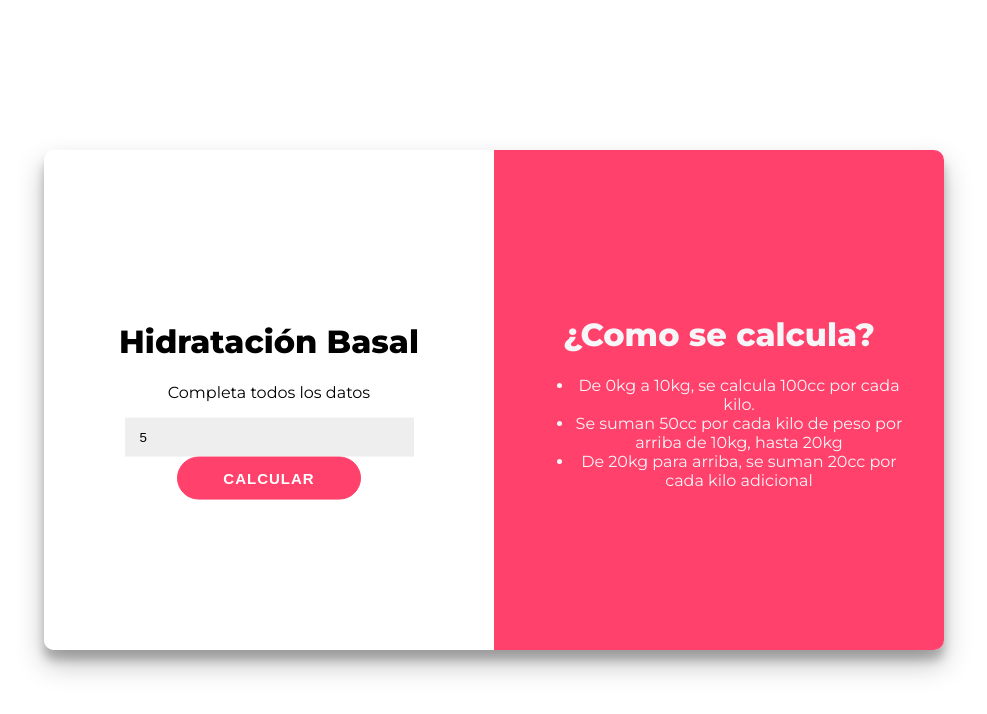
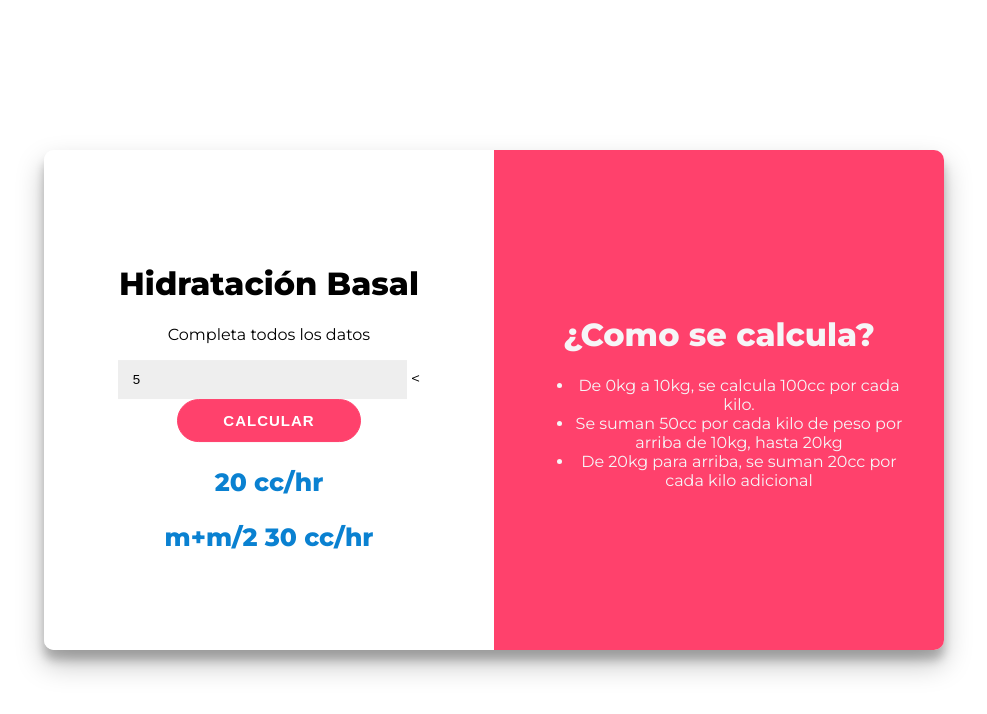
Before and after one commit to Yonathan-24/CalculadoraYoni30, a plain HTML site: page index.html in a window 1280 px wide. Both pictures are taken after typing "5" into the empty fields and a click on the button "CALCULAR". Shown: the whole page, without its empty margins (146-1133 px from the left). Drawn offline with Linux system fonts and the light colour scheme.

Commit message:
Inittial commit
Java Script

```diff
--- a/index.html
+++ b/index.html
@@ -1,17 +1,19 @@
 <!DOCTYPE html>
 <html>
     <head>
+        <title>Cacluladora Basal</title>
         <link rel="stylesheet" href="./style.css">
         <script src="script.js" defer></script>
+
     </head>
     <body>
         <div id="contenedor">
-            <div id="calculadora">
+            <div id="calculadora" style.="">
                 <div class="contenido">
                     <h1>Hidratación Basal</h1>
                     <p class="item">Completa todos los datos</p>
                     <input class="item" id="peso" type="number" placeholder="Peso en kg" />
-                    <p class="item" id="error">* Debe completar todos los datos</p>
+                    <p class="item" id="error">* Debe completar todos los datos</p><
                     <button class="item" id="calcular">Calcular</button>
                     <p class="item resultado" id="flu">71cc/h</p>
                     <p class="item resultado" id="man">m+m/2 : 105cc/h</p>
@@ -25,7 +27,7 @@
                         <li>Se suman 50cc por cada kilo de peso por arriba de 10kg, hasta 20kg</li>
                         <li>De 20kg para arriba, se suman 20cc por cada kilo adicional</li>
                     </ul>
-                </div>
+                </div
             </div>
         </div>
     </body>
--- /dev/null
+++ b/script.js
@@ -0,0 +1,40 @@
+const CALCULAR = document.getElementById('calcular');
+const ERROR = document.getElementById('error');
+const FLU = document.getElementById('flu');
+const MAN = document.getElementById('man');
+
+function calcFlujo(peso){
+    let resto = peso;
+    let flujo = 0;
+    if (resto>=20){
+        let aux = resto-20;
+        flujo += aux; // flujo = flujo + aux;
+        resto -= aux;
+    }
+
+    if (resto>10){
+        let aux = resto-10;
+        flujo += aux*2;
+        resto -= aux;
+    }
+    flujo += resto*4;
+    return flujo;
+}
+
+CALCULAR.addEventListener('click', () => {
+    const DATO = document.getElementById('peso').value
+
+    if (DATO > 0){
+        ERROR.style.display = 'none'
+        let flujo = calcFlujo(DATO);
+        let mantenimiento = flujo*1.5;
+        FLU.innerHTML = flujo + ' cc/hr';
+        MAN.innerHTML = 'm+m/2 ' + mantenimiento + ' cc/hr';
+        FLU.style.display = 'block';
+        MAN.style.display = 'block';
+    } else {
+        ERROR.style.display = 'block';
+        FLU.style.display = 'none';
+        MAN.style.display = 'none';
+    }
+})
```
